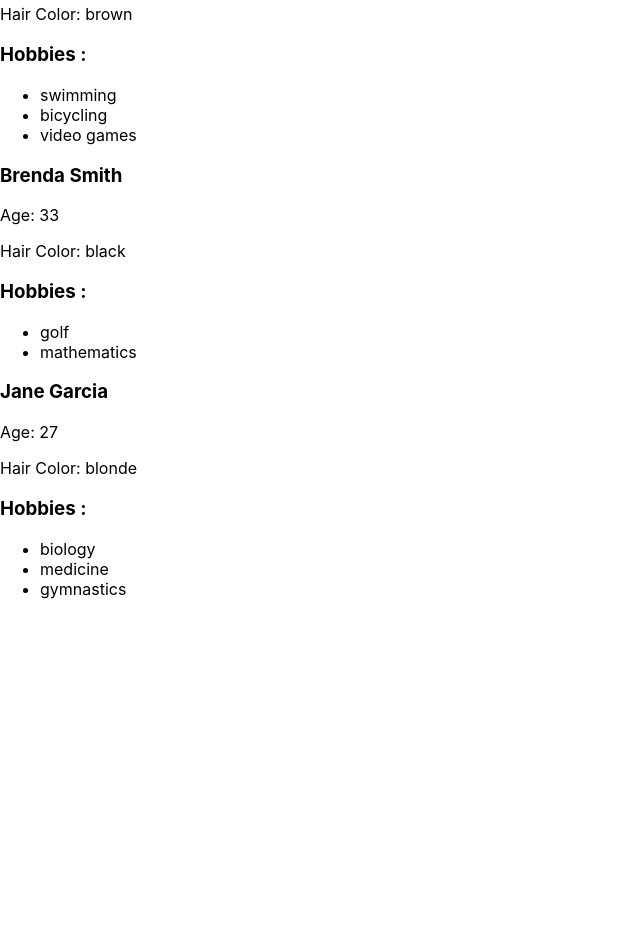
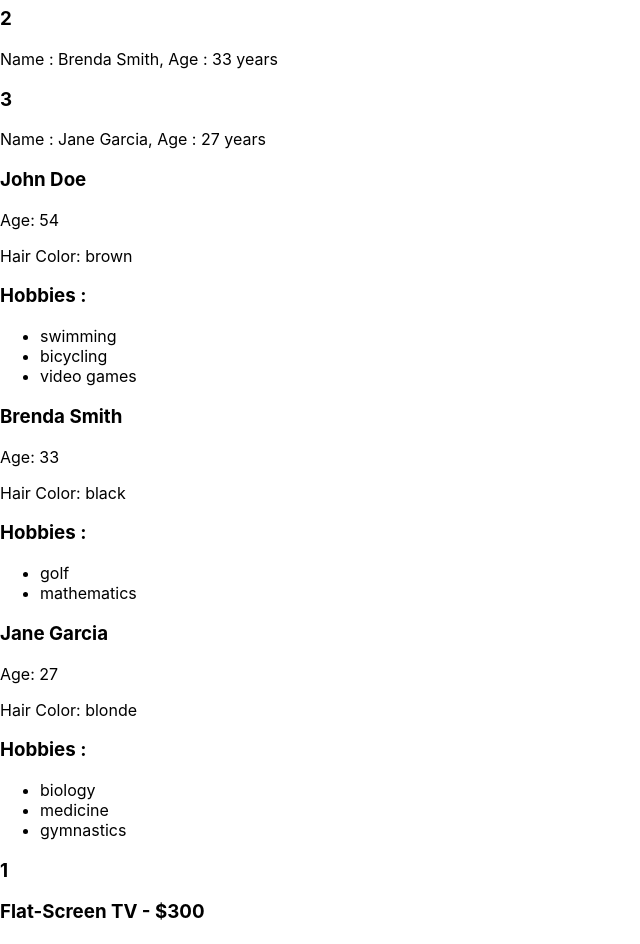
Before and after one commit to menzimanqele/react-design-patterns, a React (Create React App) app: page / in a window 1280 px wide. Shown: the part 200-1144 px from the top of the page, without its empty margins (0-640 px from the left). Before the commit the page ends 815 px from the top, so only its background shows below. Built offline with nearby package versions, Linux system fonts and the light colour scheme.

Commit message:
numbered list component

```diff
--- a/src/App.js
+++ b/src/App.js
@@ -1,6 +1,8 @@
+import { NumberedList } from "./NumberedList";
 import { RegularList } from "./RegularList";
 import { LargePersonListItem } from "./people/LargePersonListItem";
 import { SmallPersonListItem } from "./people/SmallPersonListItem";
+import { SmallProductListItem } from "./products/SmallProductListItem";
 
 const people = [
   {
@@ -52,12 +54,25 @@ function App() {
         resourceNAme="person"
         itemComponent={SmallPersonListItem}
       />
+
+<NumberedList
+  items={people}
+  resourceNAme="person"
+  itemComponent={SmallPersonListItem}
+/>
+
       <RegularList
         items={people}
         resourceNAme="person"
         itemComponent={LargePersonListItem}
       />
 
+
+<NumberedList
+  items={products}
+  resourceNAme="product"
+  itemComponent={SmallProductListItem}
+/>
     </>
   );
 }
--- /dev/null
+++ b/src/NumberedList.js
@@ -0,0 +1,18 @@
+export function NumberedList({
+    items,
+    resourceNAme,
+    itemComponent: ItemComponent,
+  }) {
+    return (
+      <>
+        {items.map((item, index) => (
+
+            <>
+            <h3>{index +1}</h3>
+            <ItemComponent key={index} {...{ [resourceNAme]: item }} />
+            </>
+
+        ))}
+      </>
+    );
+  }
--- a/src/products/SmallProductListItem.js
+++ b/src/products/SmallProductListItem.js
@@ -0,0 +1,6 @@
+export function SmallProductListItem ({product}){
+    const {name, price}= product;
+    return(
+        <h3>{name} - {price}</h3>
+    )
+}
```
Also changed, not shown: src/products/LargeProductListItem.js (+14 -0 lines).
